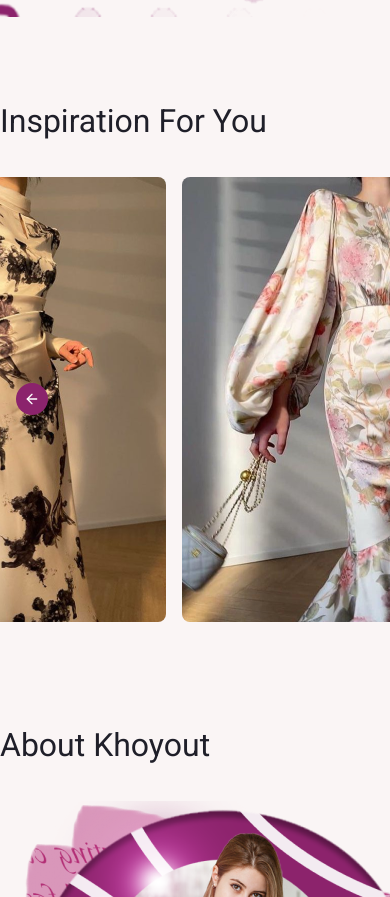
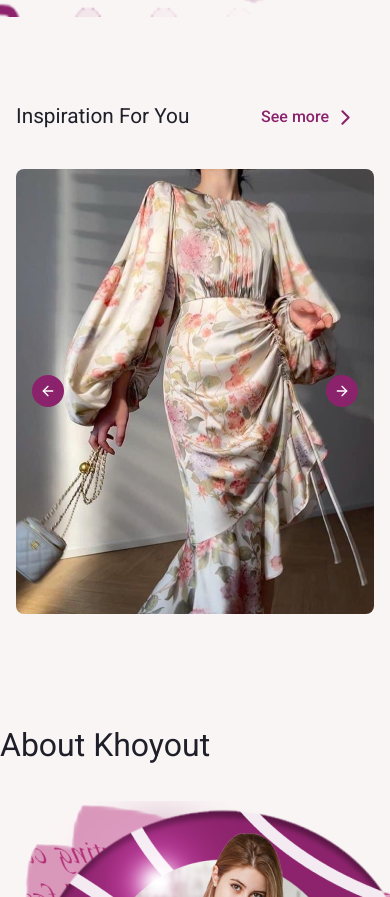
Before and after one commit to MIS-Team24/khoyout-frontend, a React (Vite) app: page / in a window 390 px wide. Shown: the part 827-1724 px from the top of the page. Built offline with nearby package versions, Linux system fonts and the light colour scheme.

Commit message:
Fix responsive in "Inspiration"

```diff
--- a/src/components/views/home/inspiration/Inspiration.tsx
+++ b/src/components/views/home/inspiration/Inspiration.tsx
@@ -16,11 +16,13 @@ export default function Inspiration() {
 
   return (
     <section className="my-[5rem]">
-      <div className="mx-auto h-[34rem] w-[90rem]">
+      <div className="mx-auto h-[34rem] w-full max-w-[90rem] px-4">
         <div className="flex w-full items-center justify-between">
-          <h2 className="text-[2rem] font-normal">Inspiration For You</h2>
+          <h2 className="text-[1.3rem] font-normal sm:text-[1.5rem] md:text-[2rem]">
+            Inspiration For You
+          </h2>
           <Button
-            className="flex items-center gap-x-1 text-[1.2rem] font-medium leading-normal text-primary hover:bg-transparent hover:text-primary"
+            className="flex items-center gap-x-1 text-base font-medium leading-normal text-primary hover:bg-transparent hover:text-primary md:text-[1.2rem]"
             variant="ghost"
           >
             See more
@@ -37,7 +39,7 @@ export default function Inspiration() {
               {inspirationImages.map(({ alt, src }, i) => (
                 <CarouselItem
                   key={`inspiration-image-${i}`}
-                  className="h-[27.8rem] w-[23rem] basis-1/4 rounded-[0.5rem]"
+                  className="h-[27.8rem] w-[23rem] basis-full rounded-[0.5rem] md:basis-1/2 lg:basis-1/3 2xl:basis-1/4"
                 >
                   <img
                     src={src}
```
